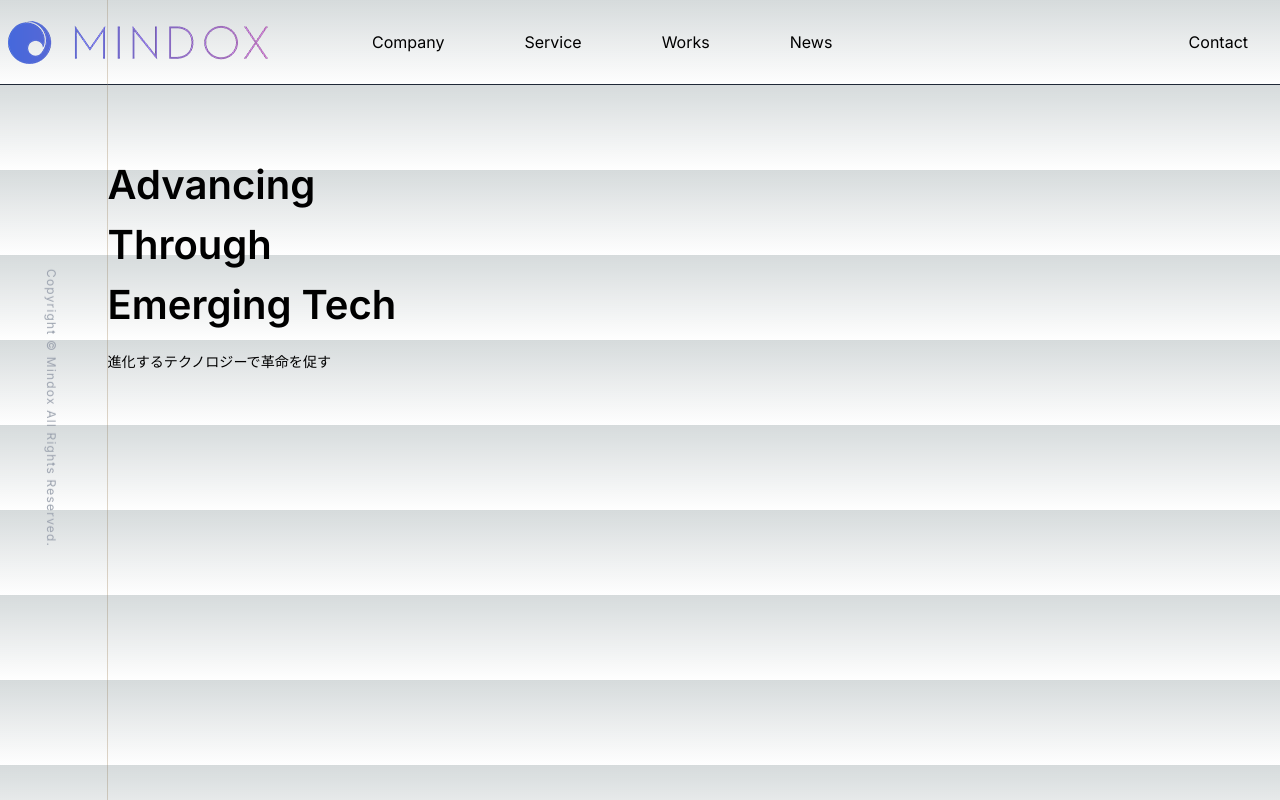
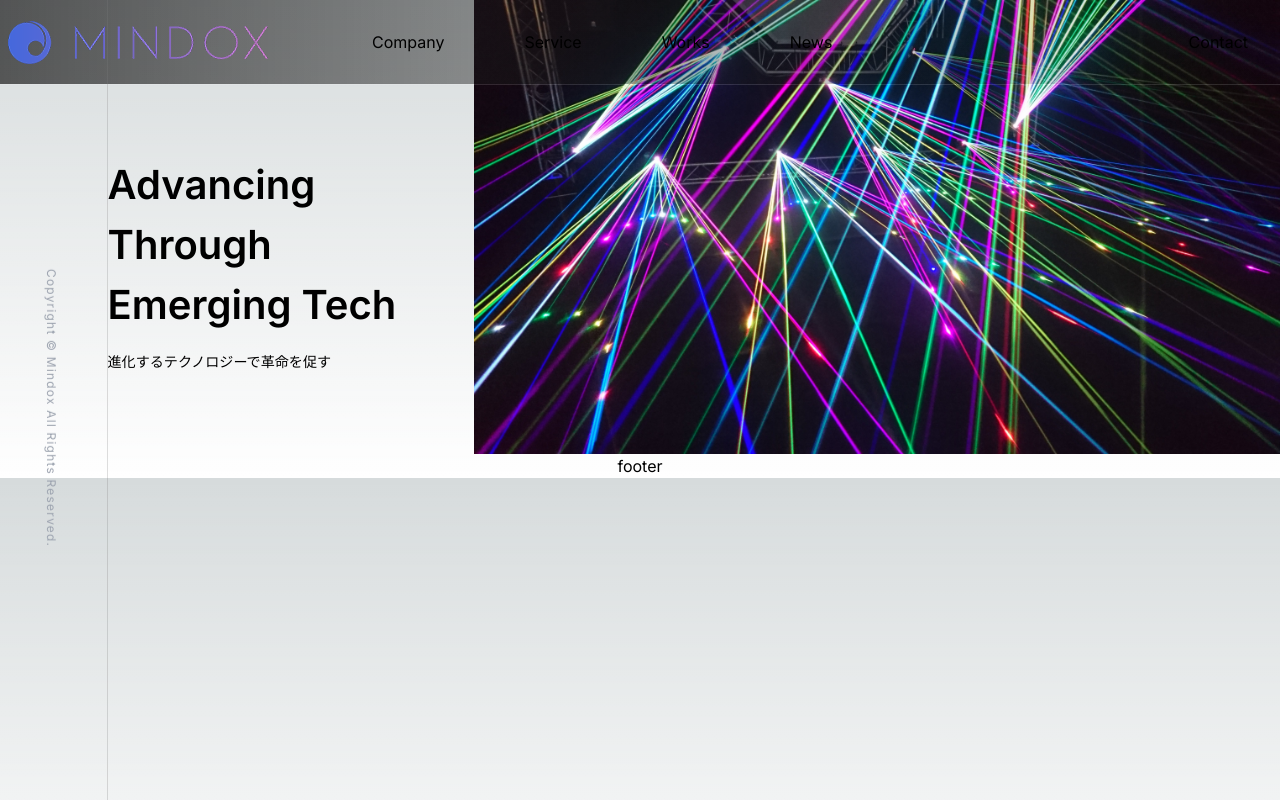
Before and after one commit to starduliang/mindox.jp, a Next.js app: page / in a window 1280 px wide. Built offline with nearby package versions, Linux system fonts and the light colour scheme.

Commit message:
add image

```diff
--- a/app/Header.tsx
+++ b/app/Header.tsx
@@ -18,7 +18,7 @@ const links: { name: string; href: string }[] = [
 ]
 
 const Header = () => (
-  <header className="border-b border-[color-border]">
+  <header className="border-b border-[color-border] fixed w-full before:--header-bg-mask">
     <div className="p-2 --center-content-container flex justify-between items-center ">
       <div className="flex gap-[80px] items-center">
         <Link href={'/'}>
--- a/app/globals.css
+++ b/app/globals.css
@@ -36,6 +36,10 @@ body {
     @apply content-[''] w-[1px] h-full absolute left-[8.35%] top-0 bg-[color-border] mix-blend-exclusion z-10
   }
 
+  .--header-bg-mask {
+    @apply content-[''] w-full h-full absolute left-0 top-0 bg-gradient-to-r from-[#1b1b1bb3] to-[#1b1b1b00] -z-10
+  }
+
   .--absolute-x-center {
     @apply absolute left-1/2 -translate-x-1/2
   }
--- a/app/layout.tsx
+++ b/app/layout.tsx
@@ -3,11 +3,12 @@ import type { Metadata } from 'next'
 import { Inter } from 'next/font/google'
 import Header from './Header'
 import cn from 'classnames'
+import Footer from '@/components/Footer'
 
 const inter = Inter({ subsets: ['latin'] })
 
 export const metadata: Metadata = {
-  title: 'Mindox Inc.',
+  title: 'Mindox Inc. | React.jsを活用したウェブアプリ開発の専門家',
   description: 'Mindox Inc. homepage'
 }
 
@@ -17,6 +18,7 @@ export default function RootLayout({ children }: { children: React.ReactNode })
       <body className={cn(inter.className, 'before:--body-divider')}>
         <Header></Header>
         {children}
+        <Footer />
       </body>
     </html>
   )
--- a/app/page.tsx
+++ b/app/page.tsx
@@ -1,9 +1,12 @@
+import Image from 'next/image'
+
 const items: string[] = ['Advancing', 'Through', 'Emerging Tech', '進化するテクノロジーで革命を促す']
 
 export default function Home() {
   return (
     <main>
-      <section className="--absolute-x-center w-[83.2%] top-[155px] z-10">
+      <section>
+        <div className="--absolute-x-center w-[83.2%] top-[155px]">
           <ul className="text-[3.125vw]">
             {items.slice(0, 3).map((item, i) => (
               <li key={i} className="font-semibold">
@@ -12,6 +15,12 @@ export default function Home() {
             ))}
             <li className="text-[1.1vw] py-4">{items.slice(-1)}</li>
           </ul>
+        </div>
+        <div className="flex justify-end">
+          <figure className="w-[63vw]">
+            <Image src="/20230901_0.jpeg" alt={''} layout="responsive" width={500} height={300} />
+          </figure>
+        </div>
       </section>
     </main>
   )
--- /dev/null
+++ b/components/Footer.tsx
@@ -0,0 +1,3 @@
+const Footer = () => <div className="text-center">footer</div>
+
+export default Footer
--- a/tailwind.config.ts
+++ b/tailwind.config.ts
@@ -15,7 +15,7 @@ const config: Config = {
       },
       colors: {
         '[color-primary]': '#001748',
-        '[color-border]': colors.gray[800],
+        '[color-border]': '#ffffff21',
         '[color-text-gray]': colors.gray[400]
       }
     }
```
Also changed, not shown: public/20230901_0.jpeg (added). Lines whose indentation alone changed are shown as unchanged.
